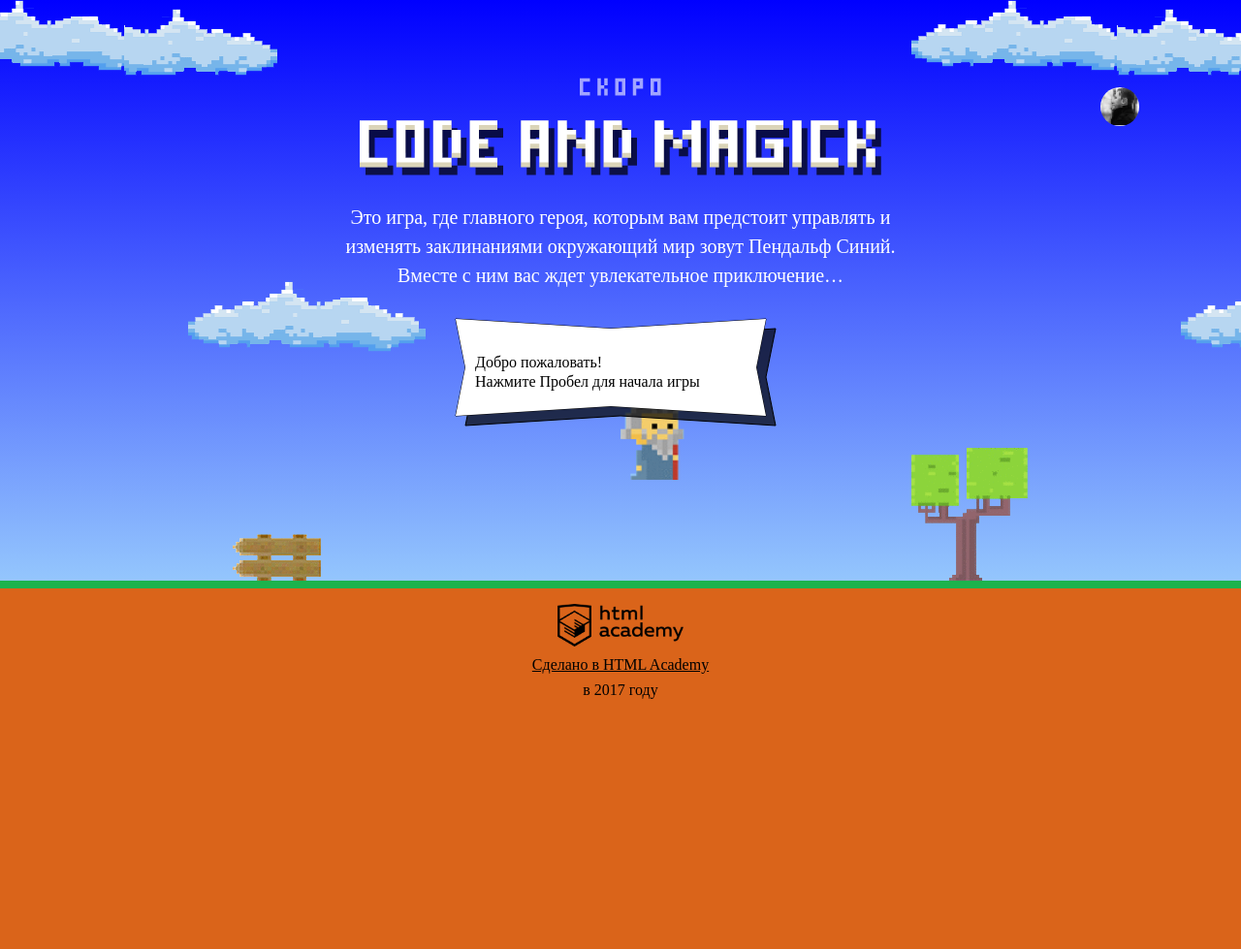
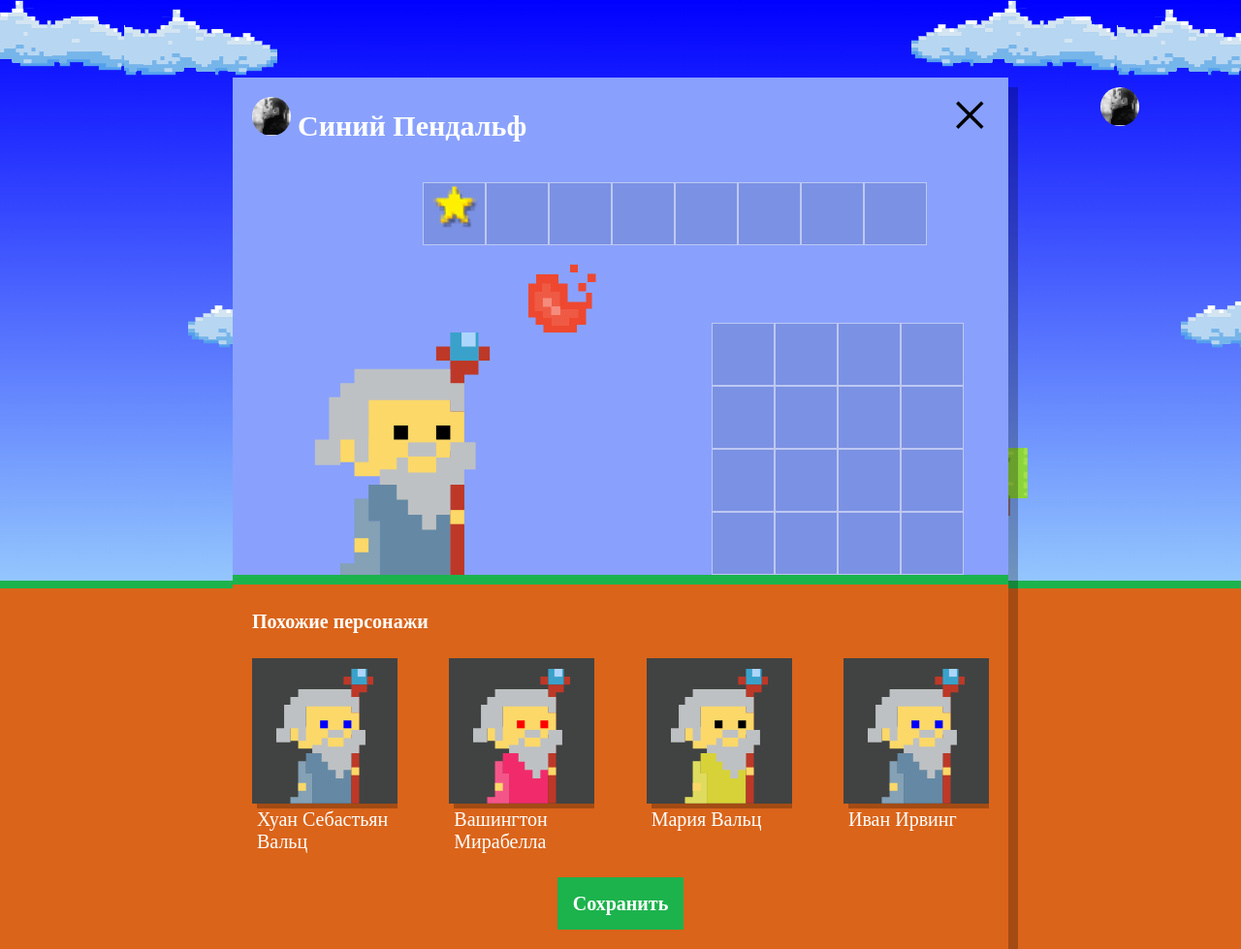
Before and after one commit to n4ks/868759-code-and-magick-17, a website: page index.html in a window 1280 px wide. Shown: the whole page at 97% size. Before the commit the page ends 800 px from the top, so only its background shows below. Drawn offline with Linux system fonts and the light colour scheme; a web font is replaced by a local one.

Commit message:
поправил расстояние между столбцами, выполнил 3 задание

```diff
--- a/index.html
+++ b/index.html
@@ -203,6 +203,7 @@
     }
 
   </script>
+  <script src="js/setup.js"></script>
   <script src="js/stat.js"></script>
   <script src="js/game.js"></script>
 
--- /dev/null
+++ b/js/setup.js
@@ -0,0 +1,61 @@
+'use strict';
+
+var setup = document.querySelector('.setup');
+setup.classList.remove('hidden');
+
+var names = ['Иван', 'Хуан Себастьян', 'Мария', 'Кристоф', 'Виктор', 'Юлия', 'Люпита', 'Вашингтон'];
+var surnames = ['да Марья', 'Верон', 'Мирабелла', 'Вальц', 'Онопко', 'Топольницкая', 'Нионго', 'Ирвинг'];
+var coatColors = ['rgb(101, 137, 164)', 'rgb(241, 43, 107)', 'rgb(146, 100, 161)', 'rgb(56, 159, 117)', 'rgb(215, 210, 55)', 'rgb(0, 0, 0)'];
+var eyeColors = ['black', 'red', 'blue', 'yellow', 'green'];
+var CHARACTERS_COUNT = 4;
+var characters = [];
+var charactersList = document.querySelector('.setup-similar-list');
+var characterTemplate = document.querySelector('#similar-wizard-template').content.querySelector('.setup-similar-item');
+var charactersFragment = document.createDocumentFragment();
+
+var getRandomArrayElement = function (arrLength) {
+  var element = Math.floor(Math.random() * arrLength);
+
+  return element;
+};
+
+var generateCharactersStats = function (characterCount) {
+  var charArray = [];
+
+  for (var i = 0; i < characterCount; i++) {
+    var character = {
+      name: names[getRandomArrayElement(names.length)] + ' ' + surnames[getRandomArrayElement(surnames.length)],
+      coatColor: coatColors[getRandomArrayElement(coatColors.length)],
+      eyesColor: eyeColors[getRandomArrayElement(eyeColors.length)]
+    };
+
+    charArray.push(character);
+  }
+
+  return charArray;
+};
+
+characters = generateCharactersStats(CHARACTERS_COUNT);
+
+
+var generateCharacterElement = function (character) {
+  var characterElement = characterTemplate.cloneNode(true);
+
+  characterElement.querySelector('.setup-similar-label').textContent = character.name;
+  characterElement.querySelector('.wizard-coat').style.fill = character.coatColor;
+  characterElement.querySelector('.wizard-eyes').style.fill = character.eyesColor;
+
+  return characterElement;
+};
+
+var appendFragmentElements = function (fragment, array) {
+  for (var i = 0; i < array.length; i++) {
+    fragment.appendChild(generateCharacterElement(array[i]));
+  }
+};
+
+appendFragmentElements(charactersFragment, characters);
+
+charactersList.appendChild(charactersFragment);
+
+document.querySelector('.setup-similar').classList.remove('hidden');
--- a/js/stat.js
+++ b/js/stat.js
@@ -60,10 +60,10 @@ window.renderStatistics = function (ctx, players, times) {
     barFinalHeight = (BAR_HEIGHT * times[i]) / maxTime;
     barFreeSpace = BAR_HEIGHT - barFinalHeight;
 
-    ctx.fillText(Math.ceil(times[i]), CLOUD_X + (FONT_GAP * GAP_MULTIPLIER) + ((BAR_WIDTH + GAP) * i), CLOUD_Y + ((FONT_GAP * GAP_MULTIPLIER) * GAP_MULTIPLIER) + barFreeSpace);
+    ctx.fillText(Math.ceil(times[i]), CLOUD_X + (FONT_GAP * GAP_MULTIPLIER) + ((BAR_WIDTH + BAR_WIDTH + GAP) * i), CLOUD_Y + ((FONT_GAP * GAP_MULTIPLIER) * GAP_MULTIPLIER) + barFreeSpace);
     ctx.fillStyle = changeBarColor(players[i]);
-    ctx.fillRect(CLOUD_X + (FONT_GAP * GAP_MULTIPLIER) + ((BAR_WIDTH + GAP) * i), CLOUD_Y + ((FONT_GAP * GAP_MULTIPLIER) * GAP_MULTIPLIER + GAP) + barFreeSpace, BAR_WIDTH, barFinalHeight);
+    ctx.fillRect(CLOUD_X + (FONT_GAP * GAP_MULTIPLIER) + ((BAR_WIDTH + BAR_WIDTH + GAP) * i), CLOUD_Y + ((FONT_GAP * GAP_MULTIPLIER) * GAP_MULTIPLIER + GAP) + barFreeSpace, BAR_WIDTH, barFinalHeight);
     ctx.fillStyle = '#000';
-    ctx.fillText(players[i], CLOUD_X + (FONT_GAP * GAP_MULTIPLIER) + (BAR_WIDTH + GAP) * i, CLOUD_Y + ((FONT_GAP * GAP_MULTIPLIER) * GAP_MULTIPLIER + GAP + FONT_GAP) + BAR_HEIGHT);
+    ctx.fillText(players[i], CLOUD_X + (FONT_GAP * GAP_MULTIPLIER) + (BAR_WIDTH + BAR_WIDTH + GAP) * i, CLOUD_Y + ((FONT_GAP * GAP_MULTIPLIER) * GAP_MULTIPLIER + GAP + FONT_GAP) + BAR_HEIGHT);
   }
 };
```
